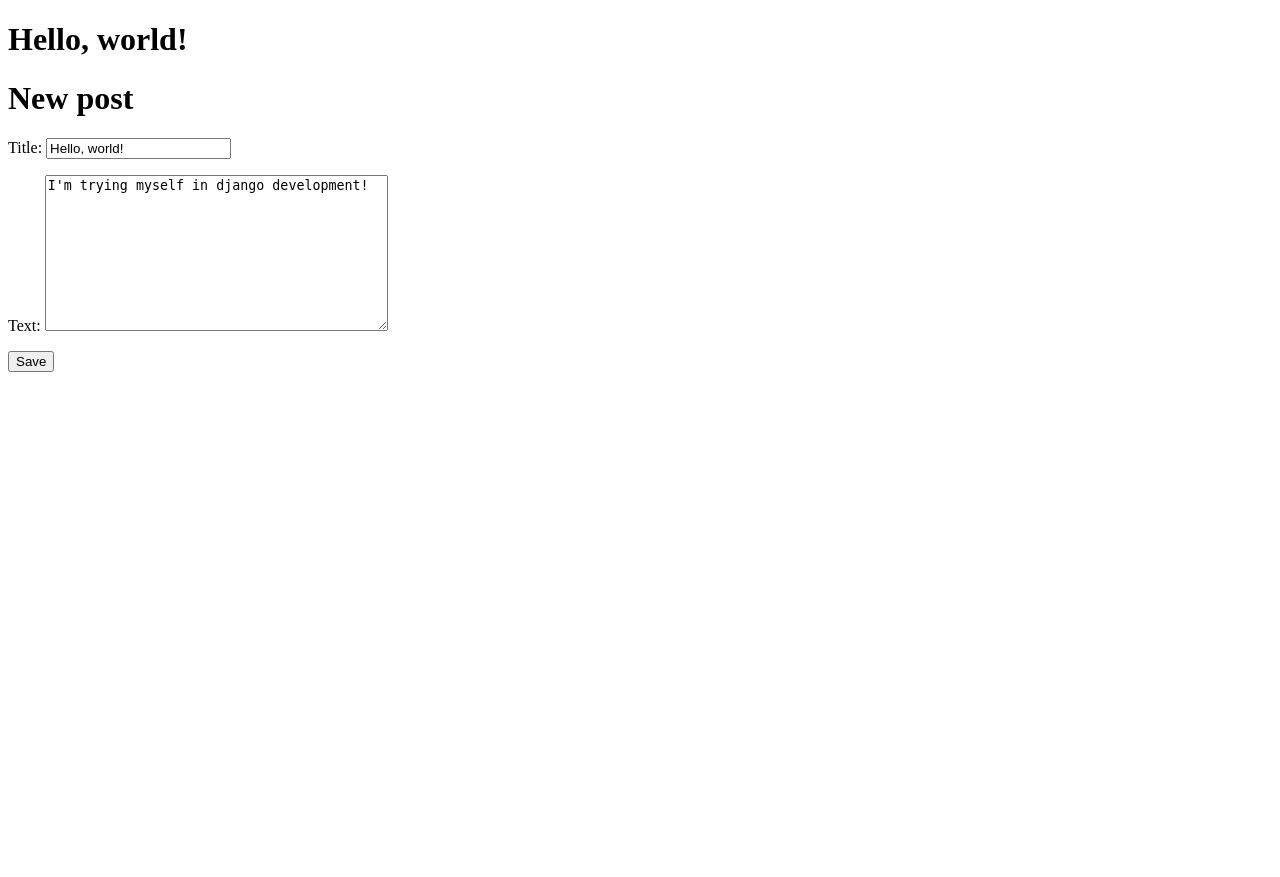
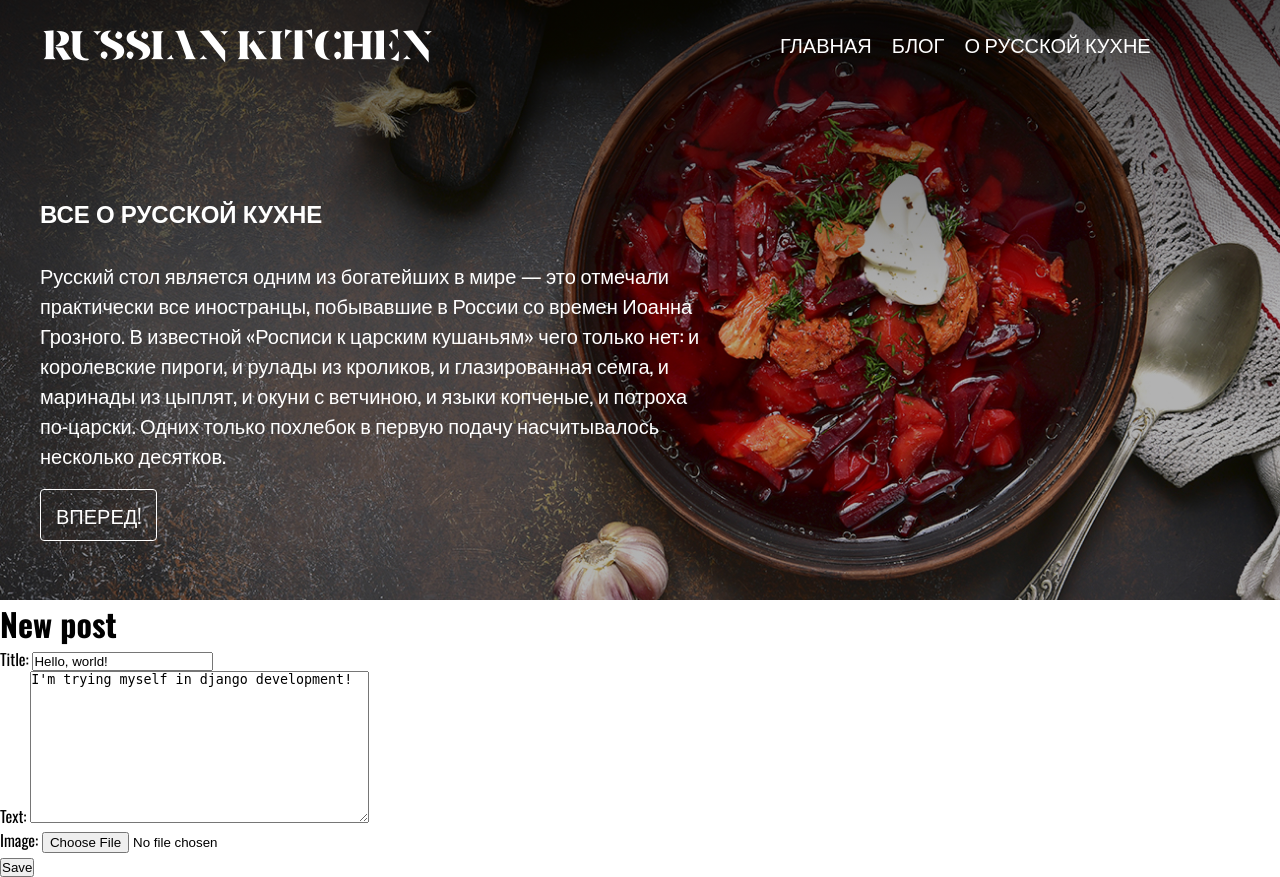
Before and after one commit to etterwin/blog-on-Django, a Django app: page /blog/post/1/edit/ in a window 1280 px wide. Before the commit the page ends 372 px from the top, so only its background shows below. Run offline with Django 3.2, Linux system fonts and the light colour scheme; data comes from the database, SQL or seed files in the repository; both versions use the stored data as it was after the commit.

Commit message:
add files and update

```diff
--- a/Blog/settings.py
+++ b/Blog/settings.py
@@ -120,4 +120,6 @@ USE_TZ = True
 # https://docs.djangoproject.com/en/1.11/howto/static-files/
 
 STATIC_URL = '/static/'
-STATIC_ROOT = os.path.join(BASE_DIR, 'static')
+STATICFILES_DIRS = [
+    os.path.join(BASE_DIR, 'static'),
+]
--- a/blog/forms.py
+++ b/blog/forms.py
@@ -5,4 +5,4 @@ class PostForm(forms.ModelForm):
 
     class Meta:
         model = Post
-        fields = ('title', 'text',)
+        fields = ('title', 'text', 'image')
--- a/blog/models.py
+++ b/blog/models.py
@@ -5,6 +5,7 @@ class Post(models.Model):
     author = models.ForeignKey('auth.User')
     title = models.CharField(max_length=200)
     text = models.TextField()
+    image = models.ImageField()
     created_date = models.DateTimeField(
             default=timezone.now)
     published_date = models.DateTimeField(
--- /dev/null
+++ b/static/css/style.css
@@ -0,0 +1,103 @@
+* {
+  margin: 0;
+  padding: 0; }
+
+html,
+body {
+  height: 100vh;
+  width: 100%;
+  background: white;
+  font-family: 'Oswald', sans-serif; }
+
+a {
+  text-decoration: none; }
+
+ul {
+  list-style: none; }
+
+@font-face {
+  font-family: This;
+  src: url("../assets/font/This-Regular.woff"); }
+/*header*/
+.header {
+  width: 100%;
+  min-height: 600px;
+  background: url("../assets/pictures/img/bg.jpg") no-repeat 50% 50%;
+  background-size: cover;
+  position: relative; }
+
+.header--dark {
+  background: linear-gradient(to bottom, rgba(0, 0, 0, 0.7), rgba(0, 0, 0, 0.3), rgba(0, 0, 0, 0.3));
+  position: absolute;
+  top: 0;
+  left: 0;
+  width: 100%;
+  height: 100%; }
+
+.header-wrapper {
+  max-width: 1200px;
+  width: 100%;
+  margin: 20px auto;
+  min-height: 540px;
+  position: relative; }
+
+.header__menu {
+  width: 100%; }
+
+.header-logo {
+  display: inline-block;
+  max-width: 400px;
+  font-family: This, serif;
+  text-transform: uppercase;
+  color: white;
+  font-size: 40px; }
+
+.header-nav {
+  float: right;
+  max-width: 470px;
+  width: 100%; }
+
+.nav-list {
+  display: flex;
+  min-height: 47px; }
+
+.nav-item {
+  display: inline-block;
+  margin: auto 10px;
+  text-transform: uppercase;
+  cursor: pointer;
+  font-size: 20px; }
+
+.nav-link {
+  color: white; }
+
+.header__container {
+  position: absolute;
+  width: 70%;
+  bottom: 30px;
+  min-height: 300px; }
+
+.header-caption {
+  color: white;
+  font-size: 24px;
+  text-transform: uppercase;
+  padding-bottom: 30px; }
+
+.header-text {
+  color: white;
+  font-size: 20px;
+  width: 80%;
+  display: block;
+  margin-bottom: 30px; }
+
+.header-btn {
+  padding: 10px 15px;
+  box-sizing: border-box;
+  text-transform: uppercase;
+  color: white;
+  font-size: 20px;
+  text-align: center;
+  border: 1px solid white;
+  border-radius: 4px; }
+
+/*# sourceMappingURL=style.css.map */
--- /dev/null
+++ b/static/css/style.scss
@@ -0,0 +1,121 @@
+* {
+  margin: 0;
+  padding: 0;
+}
+
+html,
+body {
+  height: 100vh;
+  width: 100%;
+  background: white;
+  font-family: 'Oswald', sans-serif;
+}
+
+a {
+  text-decoration: none;
+}
+
+ul {
+  list-style: none;
+}
+
+@font-face {
+  font-family: This;
+  src: url("../assets/font/This-Regular.woff");
+}
+
+/*header*/
+
+.header {
+  width: 100%;
+  min-height: 600px;
+  background: url("../assets/pictures/img/bg.jpg") no-repeat 50% 50%;
+  background-size: cover;
+  position: relative;
+}
+
+.header--dark {
+  background: linear-gradient(to bottom, rgba(0,0,0,0.7), rgba(0,0,0,0.3), rgba(0,0,0,0.3));
+  position: absolute;
+  top:0;
+  left: 0;
+  width: 100%;
+  height: 100%;
+}
+
+.header-wrapper {
+  max-width: 1200px;
+  width: 100%;
+  margin: 20px auto;
+  min-height: 540px;
+  position: relative;
+}
+
+.header__menu {
+  width: 100%;
+}
+
+.header-logo {
+  display: inline-block;
+  max-width: 400px;
+  font-family: This, serif;
+  text-transform: uppercase;
+  color: white;
+  font-size: 40px;
+}
+
+.header-nav {
+  float: right;
+  max-width: 470px;
+  width: 100%;
+}
+
+.nav-list {
+  display: flex;
+  min-height: 47px;
+}
+
+.nav-item {
+  display: inline-block;
+  margin: auto 10px;
+  text-transform: uppercase;
+  cursor: pointer;
+  font-size: 20px;
+}
+
+.nav-link {
+  color: white;
+}
+
+.header__container {
+  position: absolute;
+  width: 70%;
+  bottom: 30px;
+  min-height: 300px;
+}
+
+.header-caption {
+  color: white;
+  font-size: 24px;
+  text-transform: uppercase;
+  padding-bottom: 30px;
+}
+
+.header-text {
+  color: white;
+  font-size: 20px;
+  width: 80%;
+  display: block;
+  margin-bottom: 30px;
+}
+
+.header-btn {
+  padding: 10px 15px;
+  box-sizing: border-box;
+  text-transform: uppercase;
+  color: white;
+  font-size: 20px;
+  text-align: center;
+  border: 1px solid white;
+  border-radius: 4px;
+}
--- a/templates/blog/home.html
+++ b/templates/blog/home.html
@@ -1,37 +1,84 @@
+<!-- Python -->
 {% load staticfiles %}
 
+<!-- HTML -->
+
 <!DOCTYPE html>
-<html lang="en">
+<html lang="ru">
 <head>
     <meta charset="UTF-8">
     <title>Home page</title>
+
+    <!-- css -->
+    <link rel="stylesheet" href="{% static 'css/style.css' %}" />
+
+    <!-- font -->
+    <link href="https://fonts.googleapis.com/css?family=Oswald:300,400,500,600,700&amp;subset=cyrillic"
+          rel="stylesheet" />
 
 
 </head>
 <body>
 
-    <div class="page-header">
-        {% if user.is_authenticated %}
-            <a href="{% url 'post_new' %}" class="top-menu"><span class="glyphicon glyphicon-plus">Create new post</span></a>
-        {% endif %}
-        <h1 class="caption">Hello, world!</h1>
+<header class="header">
+
+    <div class="header--dark">
+
+        <div class="header-wrapper">
+
+            <div class="header__menu">
+
+                <h1 class="header-logo">Russian kitchen</h1>
+
+                <nav class="header-nav">
+                    <ul class="nav-list">
+                        <li class="nav-item">
+                            <a href="{%  url 'home' %}" class="nav-link">Главная</a>
+                        </li>
+                        <li class="nav-item">
+                            <a href="{%  url 'post_list' %}" class="nav-link">Блог</a>
+                        </li>
+                        <li class="nav-item">
+                            <a href="#" class="nav-link">О русской кухне</a>
+                        </li>
+                        <li class="nav-item">
+                            {% if user.is_authenticated %}
+                                <a href="{% url 'post_new' %}" class="nav-link">Создать запись</a>
+                            {% endif %}
+                        </li>
+                    </ul>
+                </nav>
+
+            </div>
+
+            <div class="header__container">
+
+                <h1 class="header-caption">Все о русской кухне</h1>
+
+                <p class="header-text">Русский стол является одним из богатейших в мире — это отмечали практически все
+                    иностранцы, побывавшие в России со времен Иоанна Грозного. В известной «Росписи к царским кушаньям»
+                    чего только нет: и королевские пироги, и рулады из кроликов, и глазированная семга, и маринады из
+                    цыплят, и окуни с ветчиною, и языки копченые, и потроха по-царски. Одних только похлебок в первую
+                    подачу насчитывалось несколько десятков. </p>
+
+                <a href="#" id="to_down" class="header-btn">Вперед!</a>
+
+            </div>
+
+        </div>
     </div>
+
+</header>
+
+<div class="wrapper">
 
     {% block content %}
 
-    <p>Hi there!</p>
-    <p>It works!</p>
 
-    {% for post in posts %}
-        <div class="post">
-            <div class="date">
-                {{ post.published_date }}
-            </div>
-            <h1><a href="{% url 'post_detail' pk=post.pk %}">{{ post.title }}</a></h1>
-            <p>{{ post.text|linebreaksbr }}</p>
-        </div>
-    {% endfor %}
-{% endblock %}
+
+    {% endblock %}
+
+</div>
 
 </body>
 </html>
--- a/templates/blog/post_detail.html
+++ b/templates/blog/post_detail.html
@@ -1,4 +1,7 @@
+<!-- Python -->
 {% extends 'blog/home.html' %}
+
+<!--HTML -->
 
 <!DOCTYPE html>
 <html lang="en">
@@ -17,6 +20,7 @@
         {% if user.is_authenticated %}
              <a class="btn btn-default" href="{% url 'post_edit' pk=post.pk %}"><span class="glyphicon glyphicon-pencil"></span></a>
         {% endif %}
+
         <h1>{{ post.title }}</h1>
         <p>{{ post.text|linebreaksbr }}</p>
     </div>
```
Also changed, not shown: templates/blog/kitchen.html (added, +10 -0 lines), templates/blog/post_edit.html (+6 -1 lines), templates/blog/post_list.html (+7 -2 lines), db.sqlite3, static/assets/font/This-Regular.woff (added), static/assets/pictures/img/bg.jpg (added), 1 other file.
